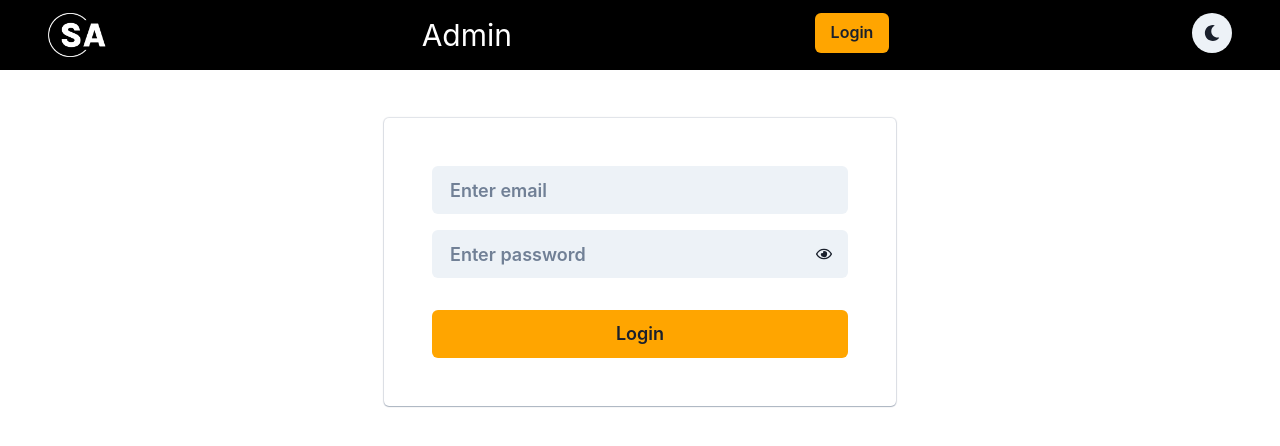
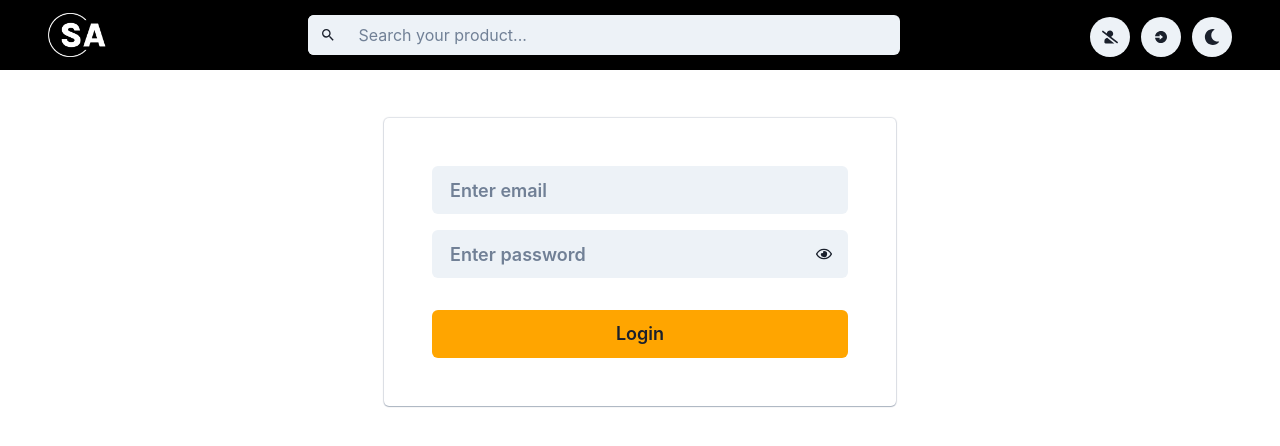
Before and after one commit to SabirAnsari1/Dashboard, a React (Vite) app: page /login in a window 1280 px wide. Shown: the top 446 px of the page. Built offline with nearby package versions, Linux system fonts and the light colour scheme.

Commit message:
new-update

```diff
--- a/package.json
+++ b/package.json
@@ -18,7 +18,7 @@
     "framer-motion": "^10.12.16",
     "react": "^18.2.0",
     "react-dom": "^18.2.0",
-    "react-icons": "^4.8.0",
+    "react-icons": "^4.11.0",
     "react-redux": "^8.0.5",
     "react-router-dom": "^6.11.2",
     "redux": "^4.2.1",
--- a/src/components/Navbar.jsx
+++ b/src/components/Navbar.jsx
@@ -1,4 +1,4 @@
-import React, { useState } from "react";
+import React, { useEffect, useState } from "react";
 import { Link } from "react-router-dom";
 import {
   Box,
@@ -7,16 +7,23 @@ import {
   useColorMode,
   Text,
   Image,
-  Center,
   Flex,
+  InputGroup,
+  InputLeftElement,
+  Input,
+  InputRightElement,
 } from "@chakra-ui/react";
 import { useDispatch, useSelector } from "react-redux";
 import { logout } from "../redux/authentication/action";
 import { FaSun, FaMoon } from "react-icons/fa";
 import logoDark from "../assets/logo-dark.png";
 import logoLight from "../assets/logo-light.png";
+import { MdSearch, MdCancel } from "react-icons/md";
+import { FaUser, FaUserSlash } from "react-icons/fa";
+// import { AiOutlineLogin, AiOutlineLogout } from "react-icons/ai";
+import { BiSolidLogInCircle, BiSolidLogOutCircle } from "react-icons/bi";
 
-export const Navbar = () => {
+export const Navbar = ({ query, setQuery }) => {
   const { colorMode, toggleColorMode } = useColorMode();
   const isAuth = useSelector((store) => store.authReducer.isAuth);
   const dispatch = useDispatch();
@@ -26,34 +33,93 @@ export const Navbar = () => {
   };
 
   return (
-    <Box minW={"100%"} display={"flex"} justifyContent={"space-between"}>
+    <Flex minW={"100%"} justify={"space-between"} align={"center"}>
       <Flex justify={"center"} align={"center"} color={"white"} w={"6%"}>
         <Link to={"/"}>
           <Image src={logoDark} alt={"Home"} minW={"100%"} />
         </Link>
       </Flex>
 
-      {/* <Box color={"white"}>
-        <Link to={"/"}>Home</Link>
-      </Box> */}
+      {/* search-bar */}
+      <Flex
+        w={{
+          base: "20%",
+          sm: "20%",
+          md: "30%",
+          lg: "40%",
+          xl: "50%",
+          "2xl": "50%",
+        }}
+        align={"center"}
+      >
+        <InputGroup>
+          <InputLeftElement>
+            <IconButton
+              aria-label={"search"}
+              icon={<MdSearch />}
+              cursor={"default"}
+            />
+          </InputLeftElement>
+          <Input
+            type="text"
+            placeholder="Search your product..."
+            value={query}
+            onChange={(e) => setQuery(e.target.value)}
+            variant="filled"
+            border={"none"}
+            pl={"50px"}
+            color={"white"}
+          />
+          {/* <InputRightElement>
+            <IconButton
+              aria-label={"search"}
+              icon={<MdCancel />}
+              onClick={() => setQuery("")}
+              opacity={query ? "inherit" : "0"}
+              cursor={query ? "pointer" : "default"}
+              bg={"transparent"}
+            />
+          </InputRightElement> */}
+        </InputGroup>
+      </Flex>
 
-      <Box color={"white"}>
-        <Link to={"/admin"}>Admin</Link>
-      </Box>
+      <Flex w={"12%"} justify={"space-between"} align={"center"}>
+        <Link to={"/admin"}>
+          <IconButton
+            aria-label={"admin"}
+            icon={isAuth ? <FaUser /> : <FaUserSlash />}
+            isRound
+          />
+        </Link>
 
-      <Button bg={"orange"}>
         {isAuth ? (
-          <Text onClick={handleLogout}>Logout</Text>
+          <Link>
+            <IconButton
+              aria-label={"auth"}
+              icon={<BiSolidLogOutCircle />}
+              isRound
+              onClick={() => handleLogout()}
+            />
+          </Link>
         ) : (
-          <Link to={"/login"}>Login</Link>
+          <Link to={"/login"}>
+            <IconButton
+              aria-label={"auth"}
+              icon={<BiSolidLogInCircle />}
+              isRound
+            />
+          </Link>
         )}
-      </Button>
 
-      <IconButton
-        icon={colorMode === "light" ? <FaMoon /> : <FaSun />}
-        isRound
-        onClick={toggleColorMode}
-      />
-    </Box>
+        <Link>
+          <IconButton
+            aria-label={"toggle"}
+            icon={colorMode === "light" ? <FaMoon /> : <FaSun />}
+            isRound
+            onClick={toggleColorMode}
+          />
+        </Link>
+      </Flex>
+    </Flex>
   );
 };
--- a/src/components/ProductsList.jsx
+++ b/src/components/ProductsList.jsx
@@ -6,6 +6,7 @@ import { Pagination } from "./Pagination";
 import { Box, Heading, SimpleGrid } from "@chakra-ui/react";
 import { useSearchParams } from "react-router-dom";
 import { memo } from "react";
+import { Navbar } from "./Navbar";
 
 export const ProductsList = memo(() => {
   const dispatch = useDispatch();
@@ -21,10 +22,12 @@ export const ProductsList = memo(() => {
   );
   const [page, setPage] = useState(1);
   const [limit] = useState(12);
+  const [query, setQuery] = useState("");
   const [searchParams] = useSearchParams();
 
   const queryParams = {
     params: {
+      q: query && query,
       _limit: limit,
       _page: page,
       category: searchParams.getAll("category"),
@@ -37,7 +40,7 @@ export const ProductsList = memo(() => {
 
   useEffect(() => {
     dispatch(getProducts(queryParams));
-  }, [page, searchParams]);
+  }, [query, page, searchParams]);
 
   useEffect(() => {
     if (products.length === 0 && page > 1) {
--- a/src/pages/LoginPage.jsx
+++ b/src/pages/LoginPage.jsx
@@ -18,12 +18,13 @@ export const LoginPage = () => {
   const [email, setEmail] = useState("");
   const [password, setPassword] = useState("");
   const dispatch = useDispatch();
-  const { isLoading, isError, errMessage, isAuth } = useSelector(
+  const { isLoading, isError, errMessage, isAuth, logoutMsg } = useSelector(
     (store) => ({
       isLoading: store.authReducer.isLoading,
       isError: store.authReducer.isError,
       errMessage: store.authReducer.errMessage,
       isAuth: store.authReducer.isAuth,
+      logoutMsg: store.authReducer.logoutMsg,
     }),
     shallowEqual
   );
@@ -58,7 +59,9 @@ export const LoginPage = () => {
       ) : isError ? (
         <Heading color={"red"}>{errMessage}</Heading>
       ) : isAuth ? (
-        <Heading color={"green"}>Login Successful!!!</Heading>
+        <Heading color={"green"}>Login Successfull</Heading>
+      ) : logoutMsg ? (
+        <Heading color={"green"}>{logoutMsg}</Heading>
       ) : (
         ""
       )}
--- a/src/redux/authentication/authReducer.js
+++ b/src/redux/authentication/authReducer.js
@@ -11,6 +11,7 @@ const initState = {
   isAuth: false,
   errMessage: "",
   token: "",
+  logoutMsg: "",
 };
 
 export const authReducer = (state = initState, { type, payload }) => {
@@ -25,7 +26,13 @@ export const authReducer = (state = initState, { type, payload }) => {
       return { ...state, isLoading: false, isAuth: true, token: payload };
     }
     case LOGOUT_SUCCESS: {
-      return { ...state, isLoading: false, isAuth: false, token: "" };
+      return {
+        ...state,
+        isLoading: false,
+        isAuth: false,
+        token: "",
+        logoutMsg: "Logout Successfull",
+      };
     }
     default:
       return state;
```
